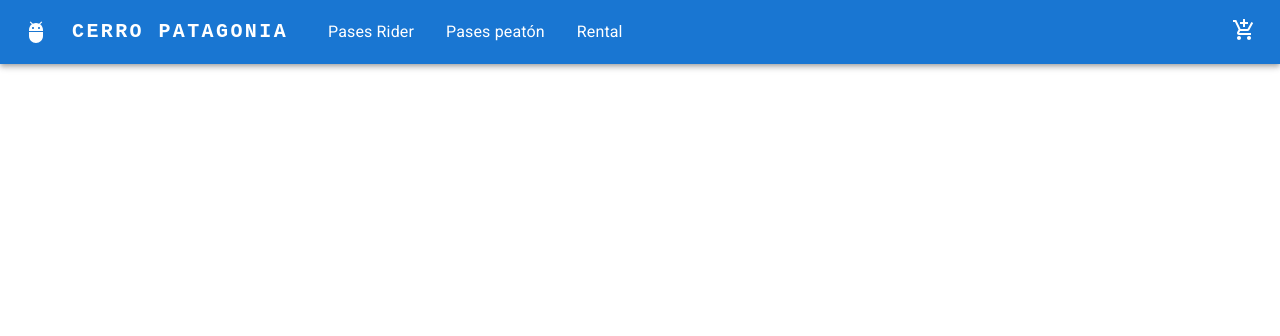
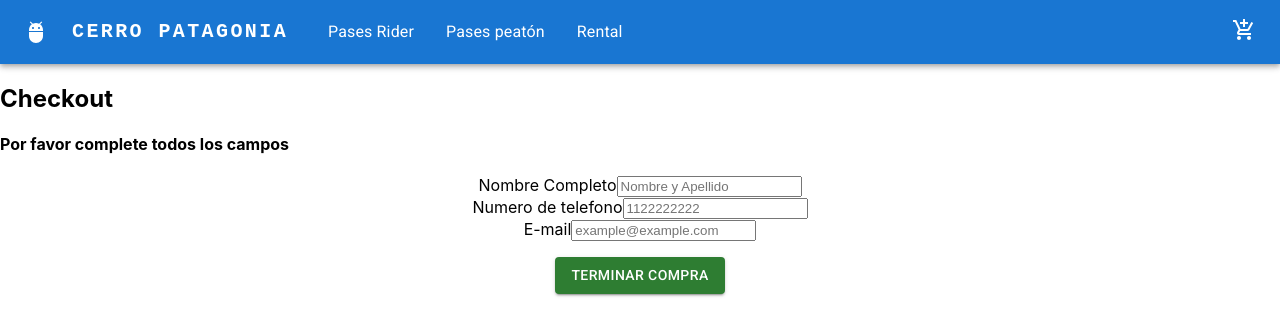
Before and after one commit to Nfontana1501/ReactJS-CoderHouse, a React (Create React App) app: page /checkout in a window 1280 px wide. Shown: the top 336 px of the page. Built offline with nearby package versions, Linux system fonts and the light colour scheme.

Commit message:
Desafio item collection 2 - ReactJS CoderHouse

```diff
--- a/src/App.js
+++ b/src/App.js
@@ -4,7 +4,9 @@ import { BrowserRouter, Routes, Route } from "react-router-dom";
 import ItemDetailContainer from './components/ItemDetailContainer/ItemDetailContainer';
 import ItemListContainer from './components/ItemListContainer/ItemListContainer';
 import Cart from './components/Cart/Cart';
-import {CartProvider} from './context/CartContext'
+import Checkout from './components/Cart/Checkout';
+import {CartProvider} from './context/CartContext';
+
 
 function App() {
 
@@ -17,10 +19,11 @@ function App() {
         <NavBar />
 
         <Routes>
-          <Route path='/' element={<ItemListContainer />} />
+          <Route path='/' element={<ItemListContainer />}/>
           <Route path='/category/:categoryId' element={<ItemListContainer />}/>
           <Route path='/product/:id' element={<ItemDetailContainer />}/>
           <Route path='/cart' element={<Cart />}/>
+          <Route path='/checkout' element={<Checkout />}/>
         </Routes>
 
       </BrowserRouter>
--- a/src/components/Cart/Cart.jsx
+++ b/src/components/Cart/Cart.jsx
@@ -49,7 +49,8 @@ export default function Cart({}) {
                 <Button
                     style={{margin:'1rem'}}
                     variant="contained"
-                    color="success">
+                    color="success"
+                    onClick={() => navegar('/checkout')}>
                 Terminar compra
                 </Button>
                 </div>
--- /dev/null
+++ b/src/components/Cart/Checkout.jsx
@@ -0,0 +1,96 @@
+import * as React from 'react';
+import { addDoc, collection, serverTimestamp } from 'firebase/firestore';
+import { useState, useContext } from 'react';
+import { CartContext } from '../../context/CartContext';
+import { db } from '../../firebase/firebase';
+import { useNavigate } from 'react-router-dom';
+import { Button } from '@mui/material';
+
+export default function Checkout () {
+
+    const [comprador, setComprador]= useState({})
+    const [orderId, setOrderId]= useState('')
+    const [mensaje, setMensaje]=useState(false)
+    const [loader, setLoader] = useState(false)
+    const {cart, cartTotal, clear}= useContext(CartContext)
+    const navigate = useNavigate()
+
+    const datosComprador = (e)=> {
+        setComprador({
+            ...comprador,
+            [e.target.name]:e.target.value
+        })
+    }
+
+    const finalizarCompra = (e) =>{
+        e.preventDefault()
+        if(Object.values(comprador).length !== 3){
+            setMensaje(true)
+        }else{
+            setMensaje(false)
+            setLoader(true)
+            const ventas = collection(db,"orders")
+        addDoc(ventas, {
+            comprador,
+            items: cart,
+            total: cartTotal(),
+            date: serverTimestamp()
+        })
+        .then((res)=>{
+            setOrderId(res.id)
+            clear()
+        })
+        .catch((error)=> console.log(error))
+        .finally(()=> setLoader(false))
+        }
+
+    }
+
+    if(loader){
+        return <p>Loading...</p>
+    }
+
+    return (
+    <div>
+        {!orderId
+        ?<div>
+        <h2>Checkout</h2>
+        <h4>Por favor complete todos los campos</h4>
+        <form style={{display:'flex', justifyContent:'center', alignItems:'center', flexDirection:'column'}} onSubmit={finalizarCompra}>
+            <div>
+                <label  className="form-label">Nombre Completo</label>
+                <input className="form-control" type="text" placeholder='Nombre y Apellido' name="name" onChange={datosComprador}/>
+            </div>
+            <div>
+                <label  className="form-label">Numero de telefono</label>
+                <input className="form-control"  type="number" placeholder='1122222222' name="phone"  onChange={datosComprador} />
+            </div>
+            <div>
+                <label  className="form-label">E-mail</label>
+                <input className="form-control" type="email" placeholder='example@example.com' name="email"  onChange={datosComprador}/>
+            </div>
+            <Button
+                style={{margin:'1rem'}}
+                variant="contained"
+                color="success"
+                type = "submit">
+                Terminar compra
+            </Button>
+            {mensaje && <p style={{color:'red'}}> Por favor complete todos los campos</p>}
+        </form>
+        </div>
+        :
+        <div>
+        <h2>Muchas gracias por su compra!</h2>
+        <h4>Su orden es: {orderId}</h4>
+        <Button
+            style={{margin:'1rem'}}
+            variant="outlined"
+            color="success"
+            onClick={()=> navigate('/')}>
+            Volver
+        </Button>
+        </div>}
+    </div>
+    );
+}
```
